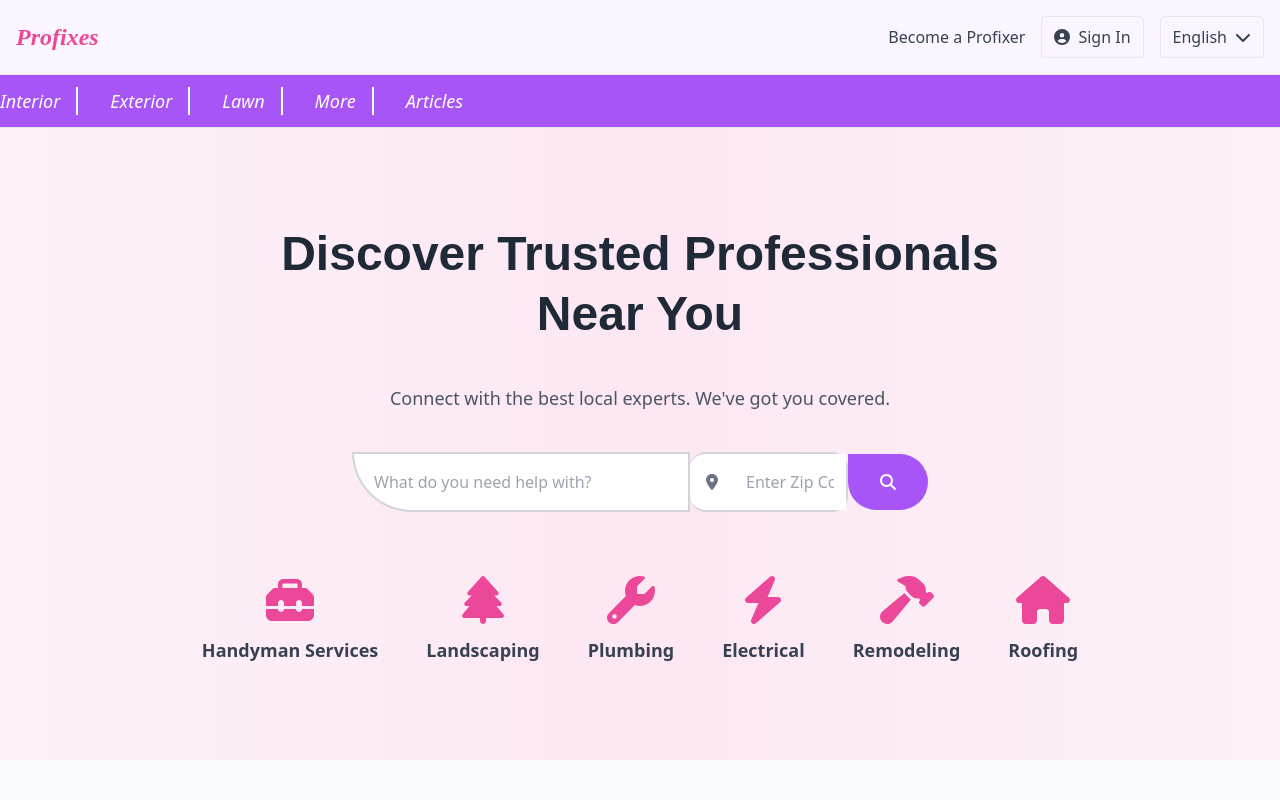
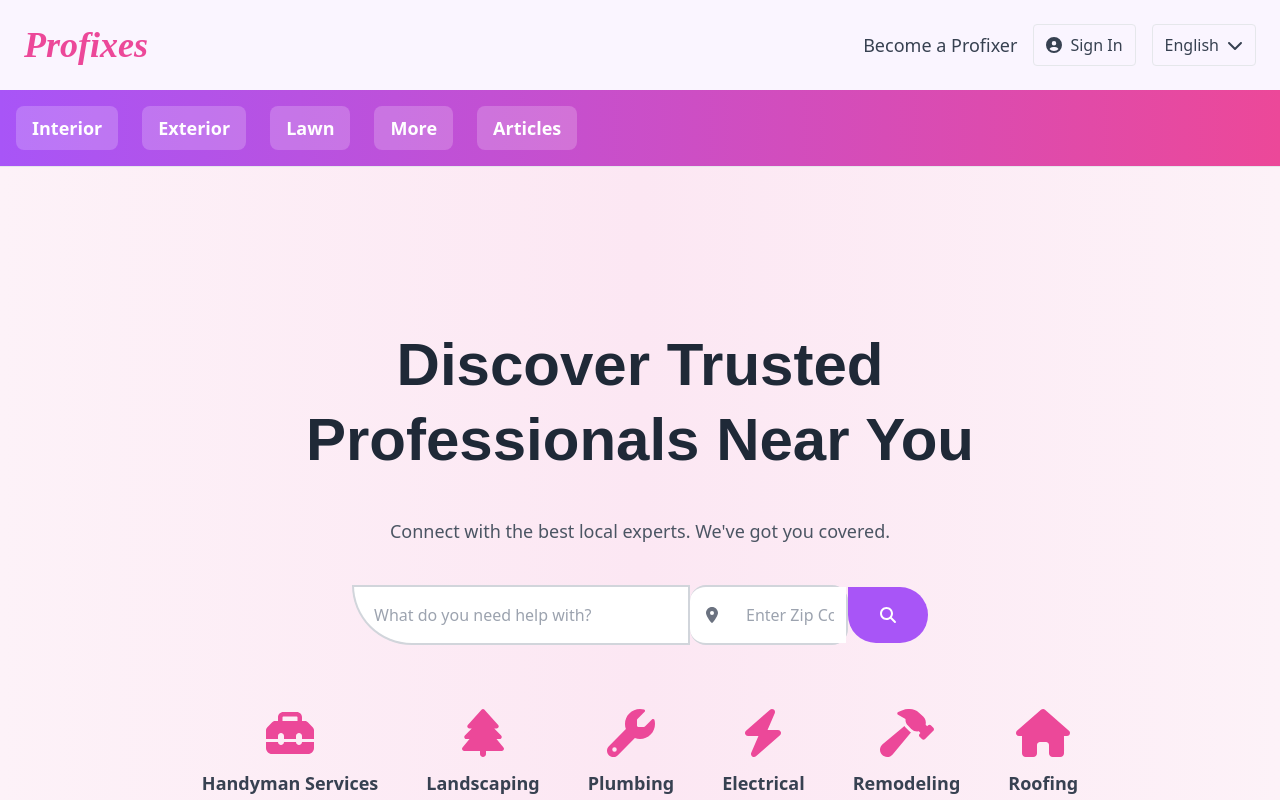
Before and after one commit to timeSync24/profixer-frontend, a React (Vite) app: page / in a window 1280 px wide. Shown: the top 800 px of the page. Built offline with nearby package versions, Linux system fonts and the light colour scheme; a web font is replaced by a local one.

Commit message:
nav bar fixed

```diff
--- a/src/Pages/Home/Header.tsx
+++ b/src/Pages/Home/Header.tsx
@@ -41,14 +41,14 @@ const Header: React.FC = () => {
 
   return (
     <header className="bg-purple-50 border-b">
-      <div className="container mx-auto flex justify-between items-center p-4">
+      <div className="container mx-auto flex justify-between items-center p-6">
         {/* Main Header: Logo and Join Our Pro Network */}
         <div className="flex items-center">
-          <div className="profixer text-2xl font-bold text-pink-500 italic">Profixes</div>
+          <div className="profixer text-4xl font-bold text-pink-500 italic">Profixes</div>
         </div>
 
         <div className="flex items-center space-x-4">
-        <a href="#" className="text-gray-700 font-medium hidden sm:block">Become a Profixer</a>
+        <a href="#" className="text-gray-700 font-medium hidden sm:block text-lg">Become a Profixer</a>
           <div className="hidden md:flex space-x-4">
             <button className="flex items-center text-gray-700 border px-3 py-2 rounded">
               <FontAwesomeIcon icon={faUserCircle} className="mr-2" />
@@ -172,16 +172,29 @@ const Header: React.FC = () => {
         </div>
       )}
 
-      {/* Subheader: Navigation Links */}
-      <div className="bg-purple-500 border-t">
-        <div className="container justify-center sm:justify-start mx-auto flex  space-x-8 md:space-x-8 py-3 text-base sm:text-lg italic text-white">
-          <a href="#" className="text-white font-medium border-r-2 border-white pr-4">Interior</a>
-          <a href="#" className="text-white font-medium border-r-2 border-white pr-4">Exterior</a>
-          <a href="#" className="text-white font-medium border-r-2 border-white pr-4">Lawn</a>
-          <a href="#" className="text-white font-medium border-r-2 border-white pr-4">More</a>
-          <a href="#" className="text-white font-medium pr-4 hidden sm:block">Articles</a>
+     {/* Subheader: Navigation Links */}
+        <div className="bg-gradient-to-r from-purple-500 to-pink-500">
+        <div className="container mx-auto">
+            <div className="flex items-center ml-4 space-x-6 overflow-x-auto py-4 text-sm sm:text-lg font-semibold text-white">
+            <a href="#" className="flex-shrink-0 px-4 py-2 bg-white bg-opacity-20 hover:bg-opacity-40 transition rounded-lg">
+                Interior
+            </a>
+            <a href="#" className="flex-shrink-0 px-4 py-2 bg-white bg-opacity-20 hover:bg-opacity-40 transition rounded-lg">
+                Exterior
+            </a>
+            <a href="#" className="flex-shrink-0 px-4 py-2 bg-white bg-opacity-20 hover:bg-opacity-40 transition rounded-lg">
+                Lawn
+            </a>
+            <a href="#" className="flex-shrink-0 px-4 py-2 bg-white bg-opacity-20 hover:bg-opacity-40 transition rounded-lg">
+                More
+            </a>
+            <a href="#" className="flex-shrink-0 px-4 py-2 bg-white bg-opacity-20 hover:bg-opacity-40 transition rounded-lg hidden sm:inline-block">
+                Articles
+            </a>
+            </div>
         </div>
-      </div>
+        </div>
+
     </header>
   );
 };
--- a/src/Pages/Home/HeroSection.tsx
+++ b/src/Pages/Home/HeroSection.tsx
@@ -4,10 +4,10 @@ import { faSearch, faMapMarkerAlt, faToolbox, faTree, faWrench, faBolt, faHammer
 
 const HeroSection: React.FC = () => {
   return (
-    <section className="bg-gradient-to-r from-pink-50 via-pink-100 to-pink-50 py-16 lg:py-24">
+    <section className="bg-gradient-to-r from-pink-50 via-pink-100 to-pink-50 py-16 lg:py-40">
       <div className="container mx-auto text-center px-4">
         {/* Heading */}
-        <h1 className="text-4xl lg:text-5xl font-extrabold text-gray-800 mb-6 lg:mb-10 w-full lg:w-2/3 mx-auto leading-snug lg:leading-tight">
+        <h1 className="text-4xl lg:text-6xl font-extrabold text-gray-800 mb-6 lg:mb-10 w-full lg:w-2/3 mx-auto leading-snug lg:leading-tight">
           Discover Trusted Professionals Near You
         </h1>
         <p className="text-base lg:text-lg text-gray-600 mb-8 lg:mb-10 w-full lg:w-2/3 mx-auto">
```
